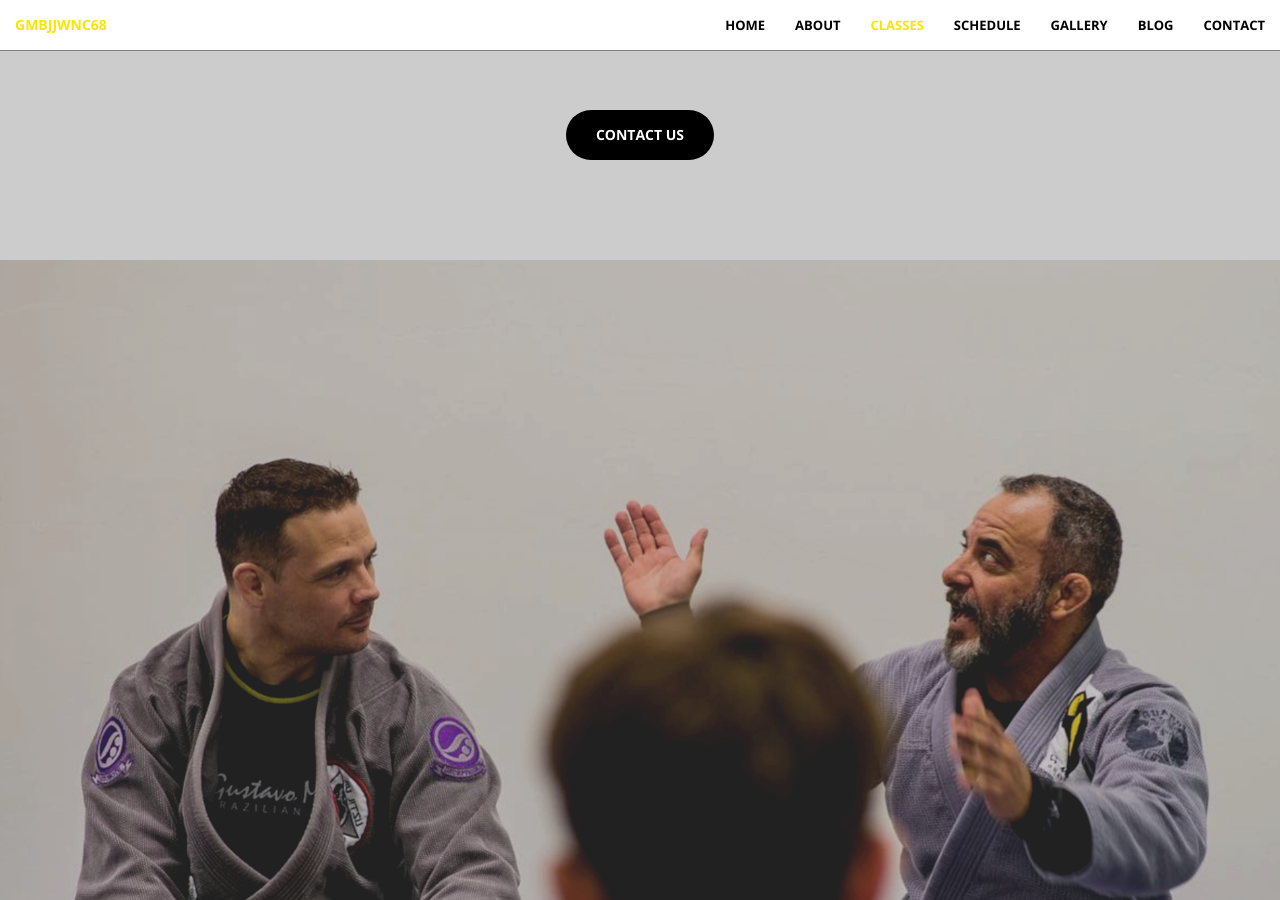
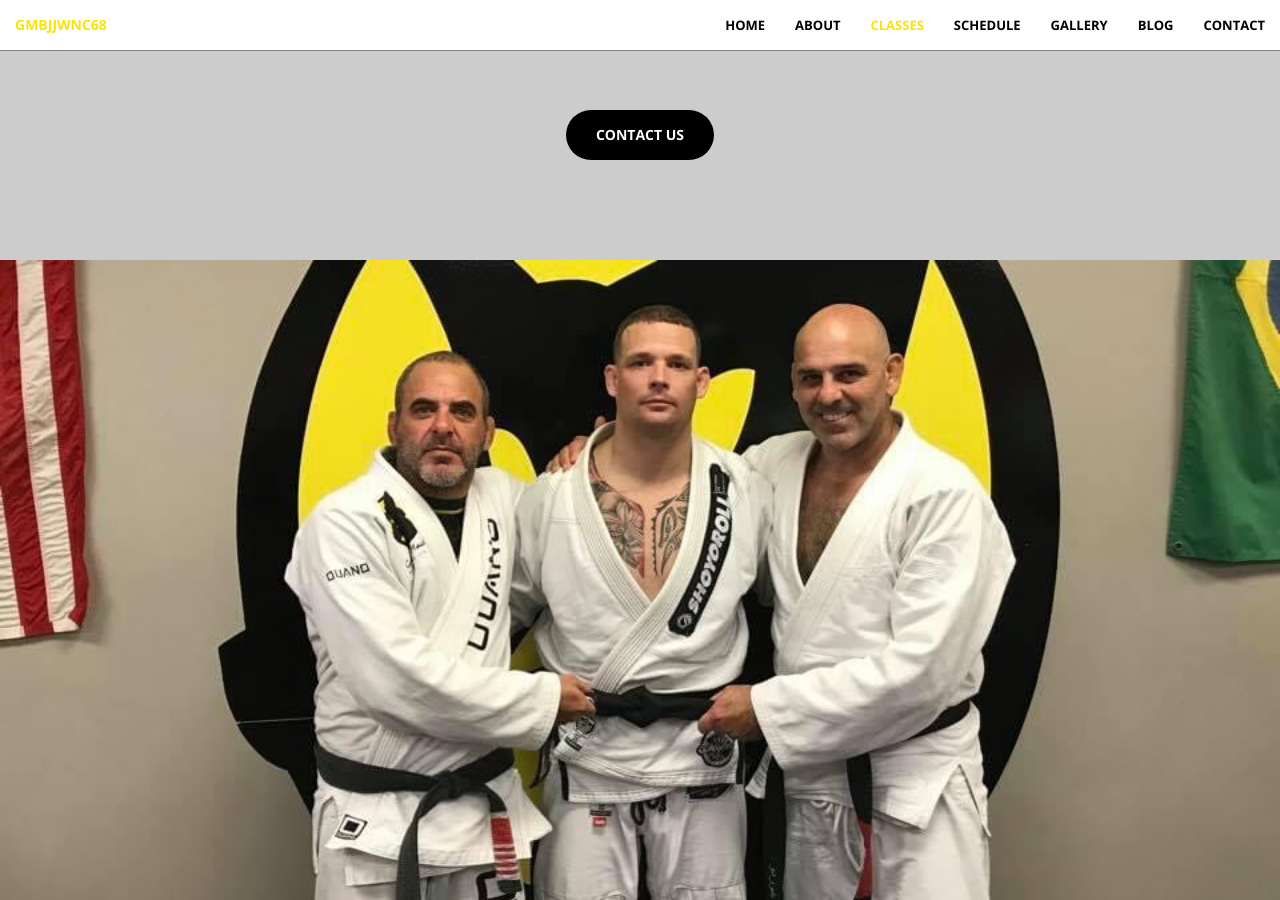
Before and after one commit to gmbjjwnc68/gmbjjwnc68.github.io, a Jekyll site: the page built from index.html, in a window 1280 px wide and 900 px high, scrolled down 2085 px. Built offline with Jekyll 4.4.1, drawn with Linux system fonts in a browser that asks for light colours.

Commit message:
Add black_belted.jpg

```diff
--- a/_includes/portfolio2.html
+++ b/_includes/portfolio2.html
@@ -10,7 +10,7 @@
 
     <body>
 
-    <img src="../img/header.jpg">
+    <img src="../img/black_belted.jpg">
 
     </body>
 </html>
```
Also changed, not shown: img/black_belted.jpg (added).
